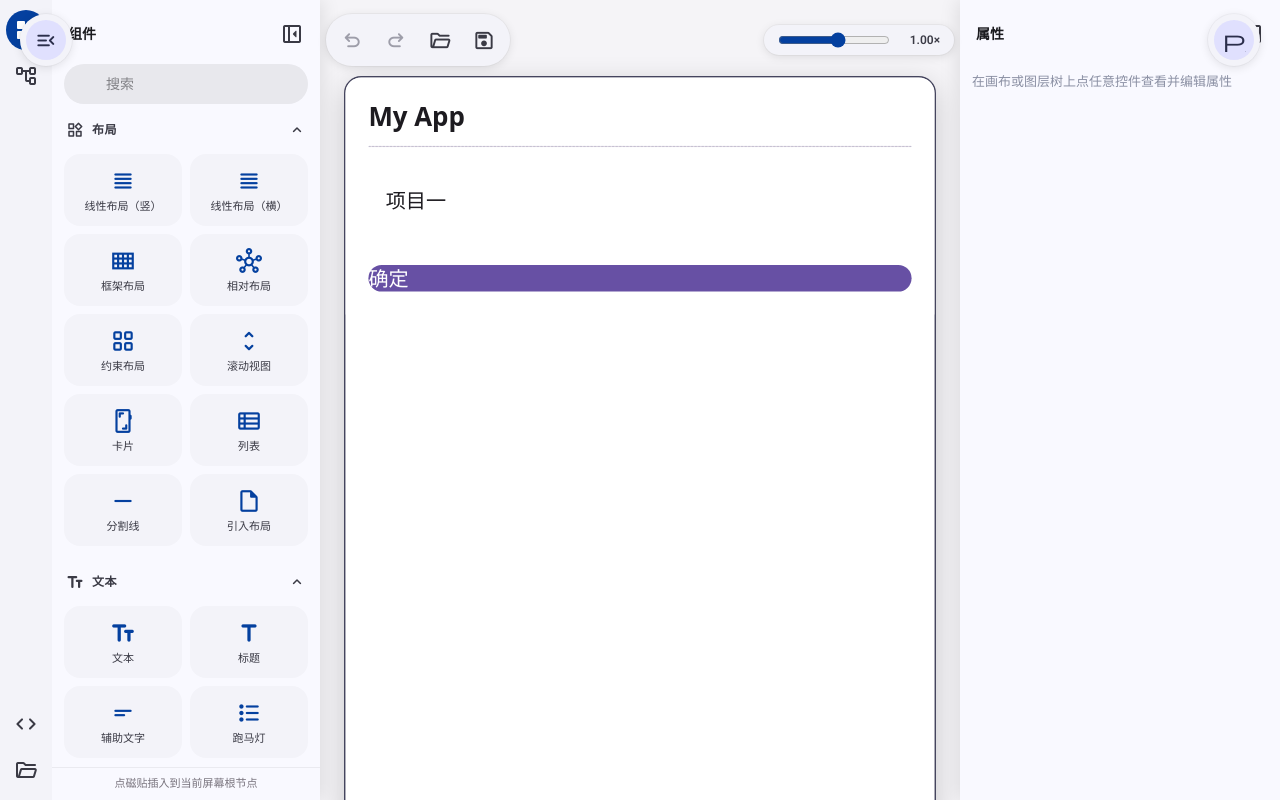
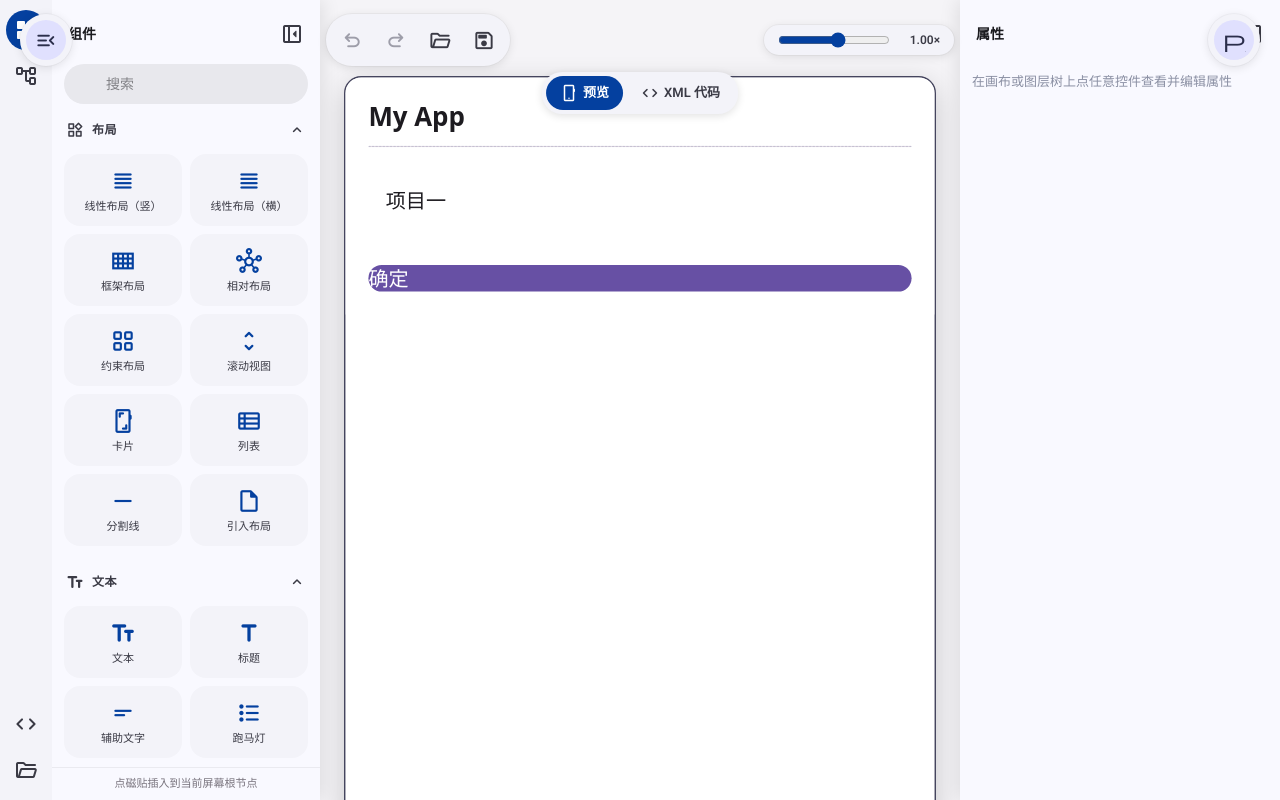
Before and after one commit to jiji5188/android-xml-canvas, a Next.js app: page /xml in a window 1280 px wide. Built offline with nearby package versions, Linux system fonts and the light colour scheme.

Commit message:
feat(xml): 工具栏层级降到蒙版之下；左侧面板移出 XML 代码入口（改由顶部 预览/代码 tab 统一提供，桌面端同样可用）

```diff
--- a/components/XmlEditor.tsx
+++ b/components/XmlEditor.tsx
@@ -293,8 +293,8 @@ export function XmlEditor() {
         <div className="axv-backdrop" onClick={() => setRightOpen(false)} aria-hidden="true" />
       )}
 
-      {/* 移动端：画布区顶部 tab 切换「XML 代码 / 预览」 */}
-      {isMobile && !leftOpen && !rightOpen && (
+      {/* 画布区顶部 tab 切换「预览 / XML 代码」（桌面 + 移动端均可用） */}
+      {(!isMobile || (!leftOpen && !rightOpen)) && (
         <div className="axv-mob-tabs" role="tablist" aria-label="视图">
           <button
             role="tab"
@@ -318,7 +318,7 @@ export function XmlEditor() {
       )}
 
       {/* 画布舞台 */}
-      {!(isMobile && mobileTab === "xml") && (
+      {mobileTab === "preview" && (
         <div className={"axv-stage" + (leftOpen ? " pad-l" : "") + (rightOpen ? " pad-r" : "")}>
           {parseErr ? (
             <div className="axv-canvas-empty">XML 解析失败，请检查结构</div>
@@ -365,8 +365,8 @@ export function XmlEditor() {
         </div>
       )}
 
-      {/* 移动端：XML 代码 tab 的编辑器 */}
-      {isMobile && mobileTab === "xml" && (
+      {/* XML 代码视图（tab 切过来的全屏编辑器） */}
+      {mobileTab === "xml" && (
         <div className="axv-mob-xml">
           <textarea
             className="axv-pane"
@@ -490,14 +490,6 @@ export function XmlEditor() {
                 onRemove={onRemoveNode}
               />
             </div>
-          )}
-          {leftView === "code" && (
-            <textarea
-              className="axv-pane"
-              value={xml}
-              spellCheck={false}
-              onChange={(e) => setXml(e.target.value)}
-            />
           )}
           {leftView === "res" && (
             <div className="axv-res-box">
--- a/components/xml-canvas.css
+++ b/components/xml-canvas.css
@@ -890,7 +890,7 @@
 /* 移动端：画布区顶部 XML 代码 / 预览 tab */
 .axv-mob-tabs {
   position: absolute;
-  top: 64px;
+  top: 72px;
   left: 50%;
   transform: translateX(-50%);
   display: flex;
@@ -922,7 +922,7 @@
 }
 .axv-mob-xml {
   position: absolute;
-  inset: 110px 12px 12px;
+  inset: 124px 12px 12px;
   display: flex;
   flex-direction: column;
   gap: 8px;
@@ -933,6 +933,13 @@
   border-radius: 12px;
   border: 1px solid rgba(0, 0, 0, 0.08);
   background: #F9F9FF;
+}
+
+/* 桌面端：代码 tab 也占满画布区（在 tab 条下方） */
+@media (min-width: 841px) {
+  .axv-mob-xml {
+    inset: 128px 20px 20px;
+  }
 }
 .axv-mob-xml-tools {
   display: flex;
@@ -973,6 +980,8 @@
     padding: 0 10px;
     gap: 6px;
     flex-wrap: nowrap;
+    /* 层级低于蒙版（25）：面板打开时工具栏一起被遮罩盖住 */
+    z-index: 20;
   }
   .axv-tb-group {
     padding: 5px;
```
